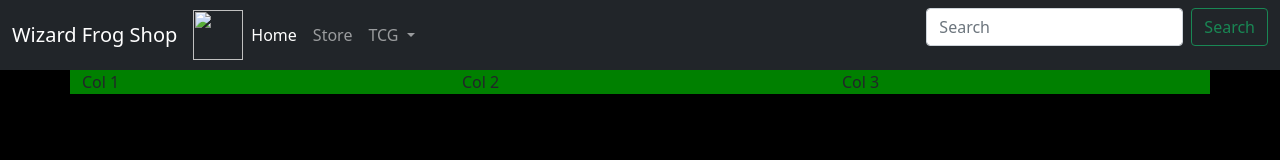
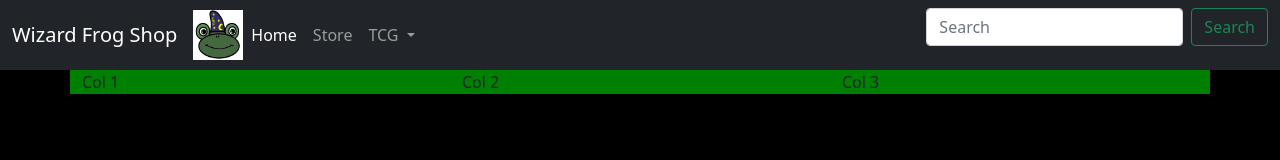
Before and after one commit to StephenTaylor91/stephentaylor91.github.io, a plain HTML site: page index.html in a window 1280 px wide. Drawn offline with nearby package versions, Linux system fonts and the light colour scheme; files that its build step writes are made by us from their sources.

Commit message:
Updating Logo and moving CSS img to new folder

```diff
--- a/index.html
+++ b/index.html
@@ -16,7 +16,7 @@
   <nav class="navbar navbar-expand-lg navbar-dark bg-dark">
     <div class="container-fluid">
       <a class="navbar-brand" href="index">Wizard Frog Shop</a>
-      <img src="WizFrogShopImg\NewLogo.png" height=50px width=50px>
+      <img src="/docs/assets/img/NewLogo.png" height=50px width=50px>
       <button class="navbar-toggler" type="button" data-bs-toggle="collapse" data-bs-target="#navbarSupportedContent" aria-controls="navbarSupportedContent" aria-expanded="false" aria-label="Toggle navigation">
         <span class="navbar-toggler-icon"></span>
       </button>
```
Also changed, not shown: docs/assets/CSS/index.css (renamed from index.css), docs/assets/img/NewLogo.png (added).
